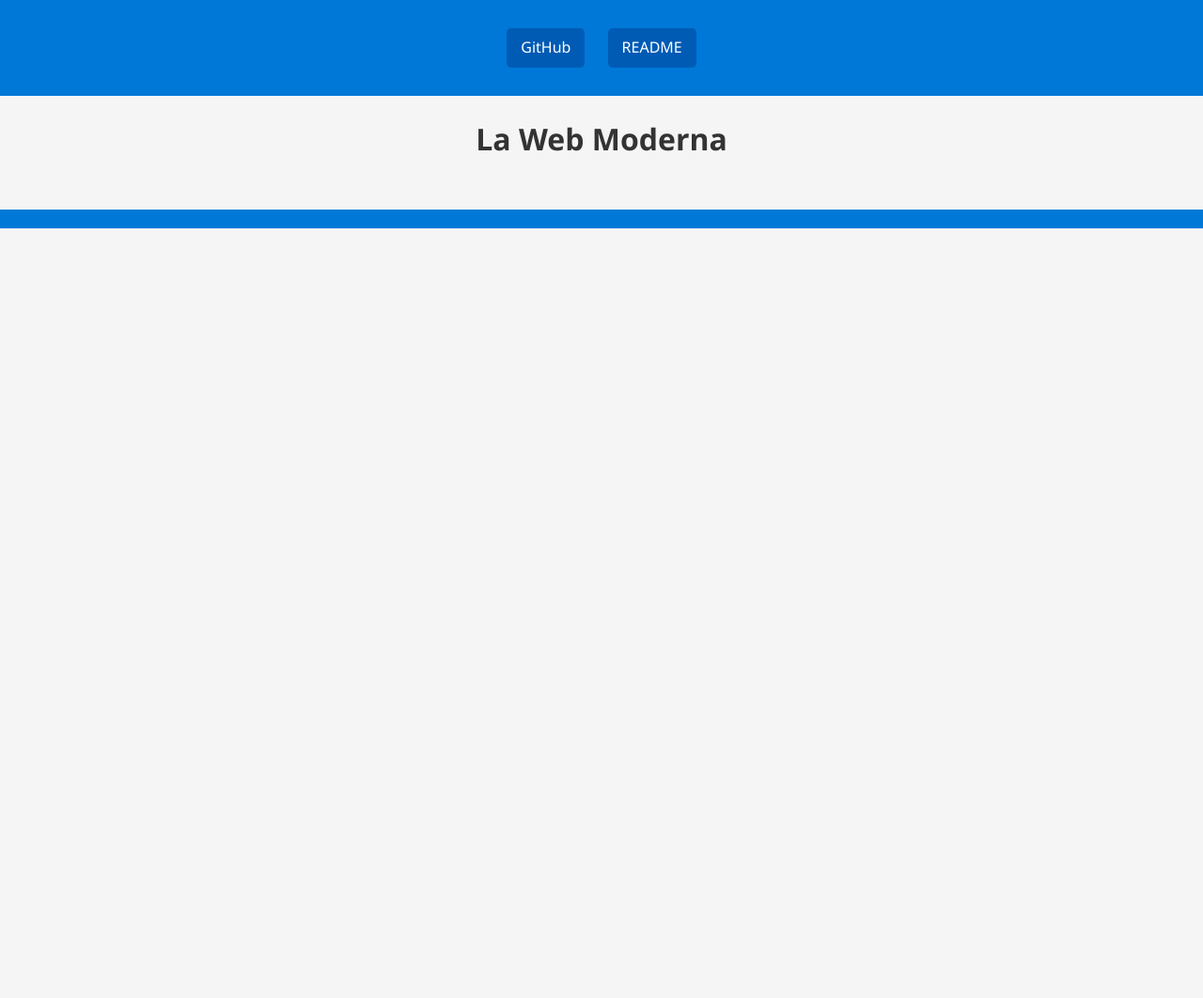
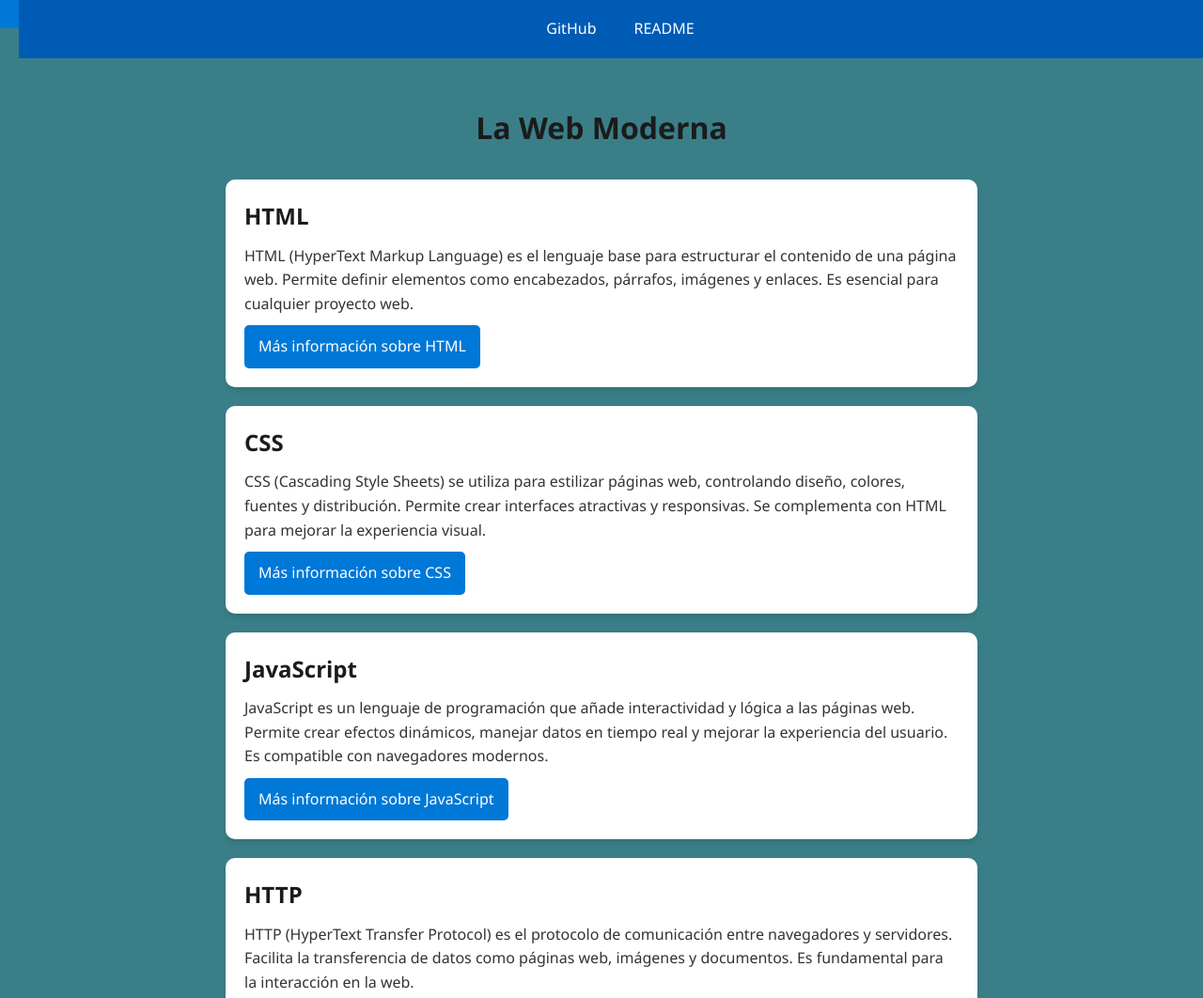
Before and after one commit to angelomendiburu/web-moderna, a plain HTML site: page index.html in a window 1280 px wide. Shown: the top 1062 px of the page at 94% size. Before the commit the page ends 800 px from the top, so only its background shows below. Drawn offline with Linux system fonts and the light colour scheme.

Commit message:
se aplico cambios a la web moderna mediaquery

```diff
--- a/index.html
+++ b/index.html
@@ -15,6 +15,32 @@
     </header>
     <main>
       <h1>La Web Moderna</h1>
+
+      <section>
+        <h2>HTML</h2>
+        <p> HTML (HyperText Markup Language) es el lenguaje base para estructurar el contenido de una página web. Permite definir elementos como encabezados, párrafos, imágenes y enlaces. Es esencial para cualquier proyecto web.
+
+        </p>
+        <a href="https://developer.mozilla.org/es/docs/Web/HTML" target="_blank">Más información sobre HTML</a>
+      </section>
+
+      <section>
+        <h2>CSS</h2>
+        <p>CSS (Cascading Style Sheets) se utiliza para estilizar páginas web, controlando diseño, colores, fuentes y distribución. Permite crear interfaces atractivas y responsivas. Se complementa con HTML para mejorar la experiencia visual.</p>
+        <a href="https://developer.mozilla.org/es/docs/Web/CSS" target="_blank">Más información sobre CSS</a>
+      </section>
+
+      <section>
+        <h2>JavaScript</h2>
+        <p>JavaScript es un lenguaje de programación que añade interactividad y lógica a las páginas web. Permite crear efectos dinámicos, manejar datos en tiempo real y mejorar la experiencia del usuario. Es compatible con navegadores modernos.</p>
+        <a href="https://developer.mozilla.org/es/docs/Web/JavaScript" target="_blank">Más información sobre JavaScript</a>
+      </section>
+
+      <section>
+        <h2>HTTP</h2>
+        <p>HTTP (HyperText Transfer Protocol) es el protocolo de comunicación entre navegadores y servidores. Facilita la transferencia de datos como páginas web, imágenes y documentos. Es fundamental para la interacción en la web.</p>
+        <a href="https://developer.mozilla.org/es/docs/Web/HTTP" target="_blank">Más información sobre HTTP</a>
+      </section>
     </main>
     <footer></footer>
   </body>
--- a/styles.css
+++ b/styles.css
@@ -1,15 +1,15 @@
-/* Selector universal */
+/* Selector universal: Reinicia márgenes y paddings por defecto y ajusta el box-sizing */
 * {
   margin: 0;
   padding: 0;
   box-sizing: border-box;
 }
 
-/* Estilo del cuerpo */
+/* Estilo del cuerpo: Define la fuente principal y los colores globales */
 body {
   font-family: 'Segoe UI', system-ui, sans-serif;
-  background-color: #f5f5f5;
-  color: #333;
+  background-color: #333333; /* Fondo gris oscuro */
+  color: #333; /* Texto en gris oscuro */
   line-height: 1.6;
 }
 
@@ -23,7 +23,15 @@ header {
 
 /* Estilo de la navegación */
 nav {
-  margin: 15px 0;
+  display: flex;
+  justify-content: center;
+  gap: 10px;
+  position: fixed;
+  top: 0;
+  width: 100%;
+  background-color: #0078d7;
+  padding: 10px 0;
+  z-index: 1000;
 }
 
 nav a {
@@ -32,19 +40,23 @@ nav a {
   background-color: #005bb5;
   padding: 8px 15px;
   border-radius: 5px;
-  display: inline-block;
-  margin: 0 10px;
   font-size: 1rem;
+  text-align: center;
+  transition: background-color 0.3s, color 0.3s;
 }
 
 nav a:hover {
   background-color: #003f8c;
+  color: #f0f0f0;
 }
 
 /* Estilo principal */
 main {
-  padding: 20px;
-  text-align: center;
+  padding: 80px 20px 20px;
+  display: flex;
+  flex-direction: column;
+  align-items: center;
+  gap: 20px;
 }
 
 main h1 {
@@ -57,6 +69,44 @@ main p {
   color: #555;
 }
 
+/* Estilo de las secciones */
+section {
+  background-color: white;
+  padding: 20px;
+  width: 80%;
+  max-width: 800px;
+  box-shadow: 0 4px 6px rgba(0, 0, 0, 0.1);
+  border-radius: 10px;
+  text-align: left;
+}
+
+section h2 {
+  font-size: 1.5rem;
+  margin-bottom: 10px;
+}
+
+section p {
+  font-size: 1rem;
+  color: #333;
+  margin-bottom: 10px;
+}
+
+section a {
+  display: inline-block;
+  text-decoration: none;
+  color: white;
+  background-color: #0078d7;
+  padding: 10px 15px;
+  border-radius: 5px;
+  font-size: 1rem;
+  transition: background-color 0.3s, color 0.3s;
+}
+
+section a:hover {
+  background-color: #1e21ec;
+  color: #e0e0e0;
+}
+
 /* Estilo del pie de página */
 footer {
   background-color: #0078d7;
@@ -65,3 +115,60 @@ footer {
   padding: 10px 0;
   margin-top: 20px;
 }
+
+/* Media Queries: Adaptaciones según tamaño del dispositivo */
+
+/* Pantallas pequeñas (máximo 600px) */
+@media (max-width: 600px) {
+  body {
+    background-color: #222; /* Fondo más oscuro */
+    color: #7a7a7a; /* Texto más claro */
+  }
+
+  nav {
+    position: fixed;
+    bottom: 0;
+    top: unset;
+    flex-direction: row;
+    gap: 5px;
+    padding: 10px 0;
+  }
+
+  nav a {
+    padding: 6px 10px;
+    font-size: 0.9rem;
+  }
+
+  main {
+    padding: 20px 10px;
+  }
+
+  section {
+    width: 100%;
+    padding: 15px;
+  }
+}
+
+/* Pantallas medianas (entre 601px y 1024px) */
+@media (min-width: 601px) and (max-width: 1024px) {
+  body {
+    background-color: #585858; /* Fondo gris medio */
+    color: rgb(0, 0, 0); /* Texto blanco */
+  }
+
+  nav {
+    background-color: #003f8c; /* Fondo más oscuro */
+  }
+}
+
+/* Pantallas grandes (mínimo 1025px) */
+@media (min-width: 1025px) {
+  body {
+    background-color: #3a7f88; /* Fondo claro */
+    color: #1b1b1b; /* Texto oscuro */
+  }
+
+  nav {
+    background-color: #005bb5;
+  }
+}
```
